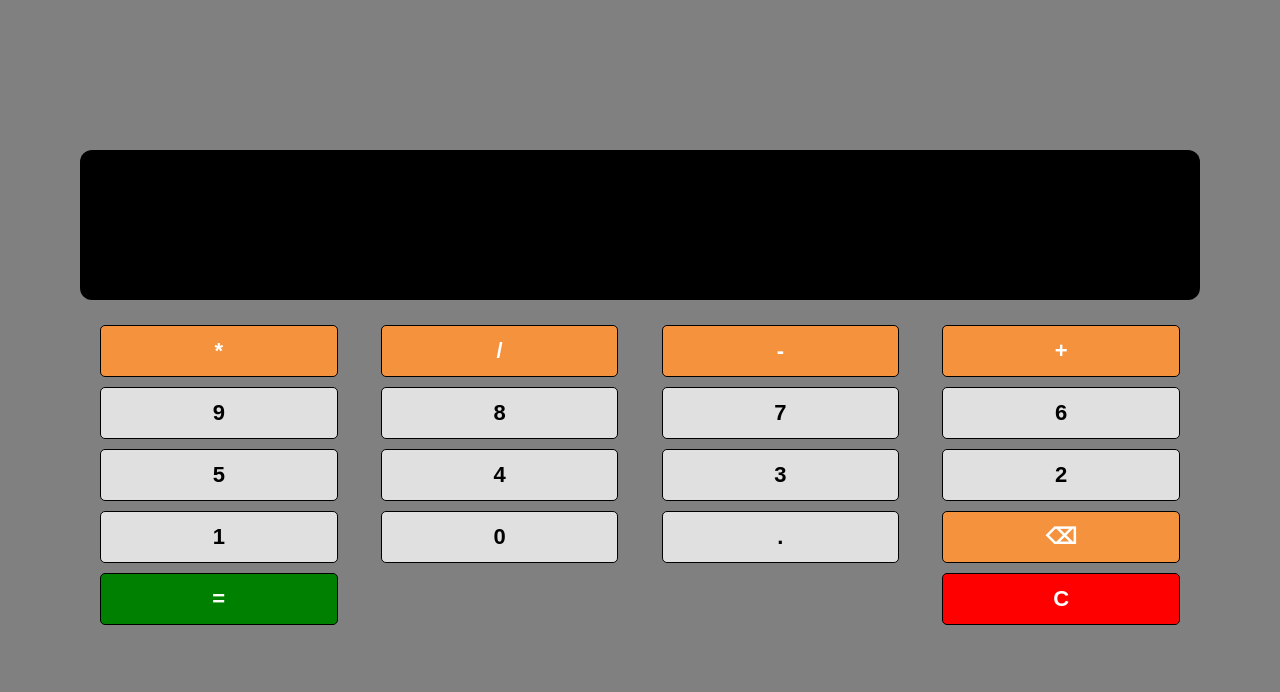
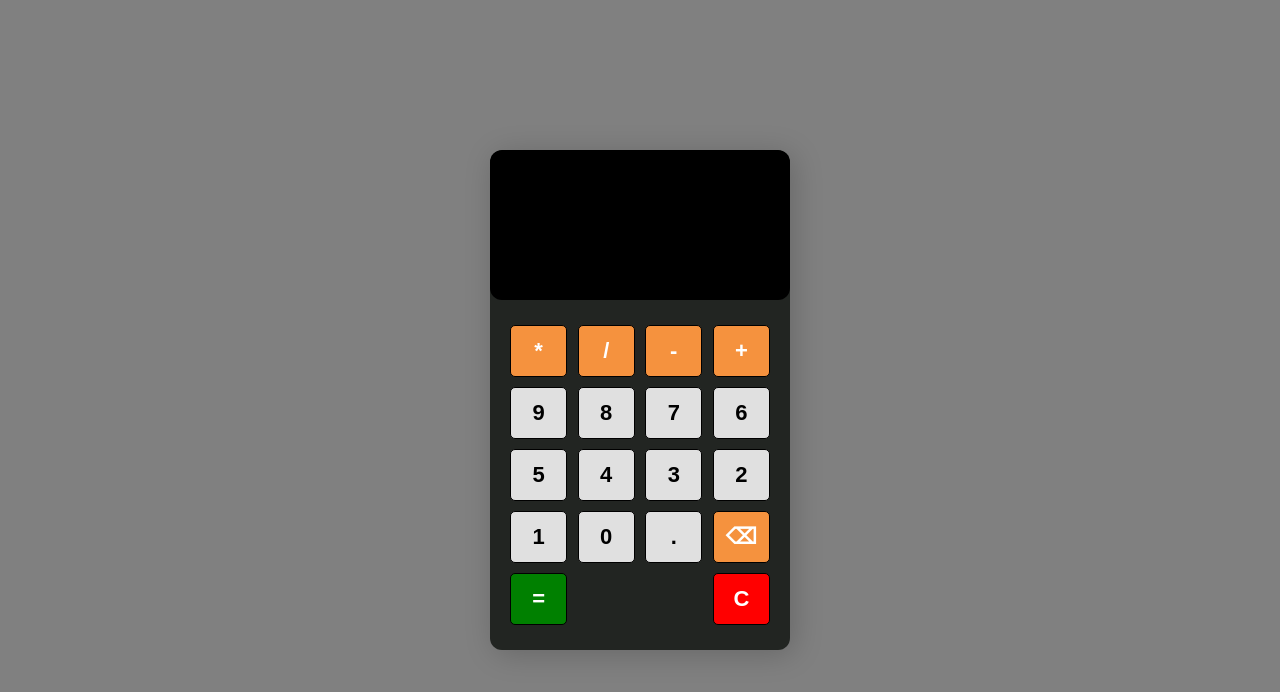
Before and after one commit to rachiittt/calculator, a plain HTML site: page index.html in a window 1280 px wide. Drawn offline with Linux system fonts and the light colour scheme.

Commit message:
changes in css

```diff
--- a/style.css
+++ b/style.css
@@ -9,7 +9,7 @@
     justify-content: center;
     align-items: center;
 }
-.calculator {
+.calculatorr {
     width: 300px;
     height: 500px;
     box-shadow: 4px 4px 30px rgba(0,0,0,0.2);
```
